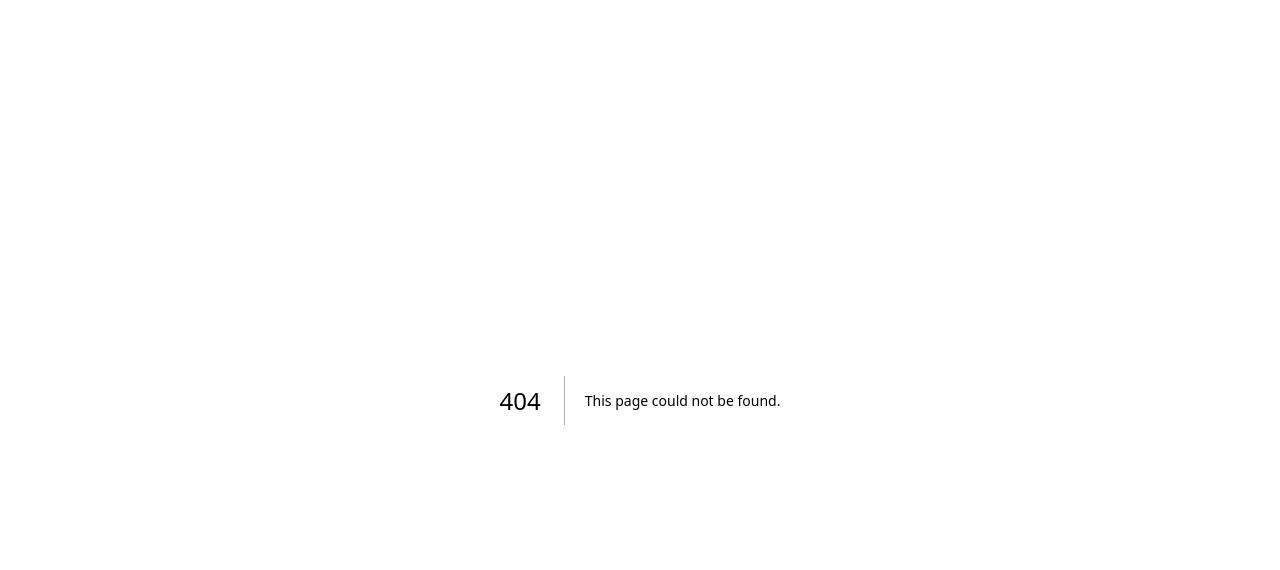
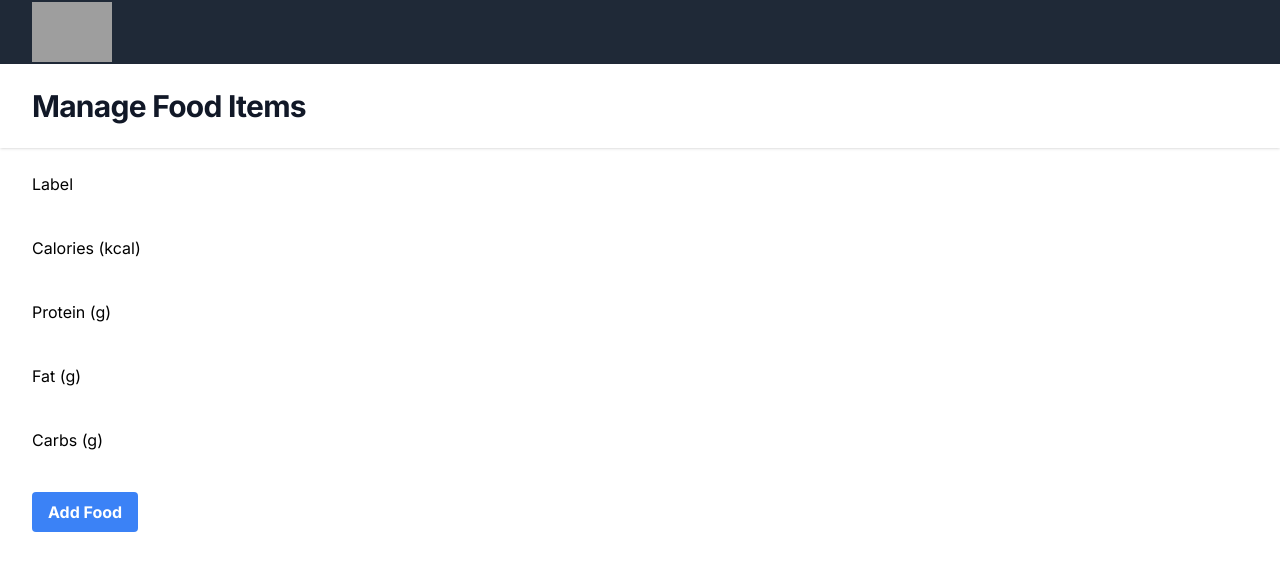
Before and after one commit to nikolaypleshkov/SeeFood, a Next.js app: page /food-create in a window 1280 px wide. Before the commit this address had no page. Shown: the top 570 px of the page. Built offline with nearby package versions, Linux system fonts and the light colour scheme; grey boxes are pictures that could not be loaded.

Commit message:
feat: firebase integration and CRUD operations

```diff
--- a/package.json
+++ b/package.json
@@ -12,6 +12,7 @@
     "@headlessui/react": "^1.7.18",
     "@heroicons/react": "^2.1.1",
     "axios": "^1.6.8",
+    "firebase": "^10.10.0",
     "next": "14.1.3",
     "react": "^18",
     "react-dom": "^18"
--- /dev/null
+++ b/src/app/food-create/page.tsx
@@ -0,0 +1,14 @@
+import Layout from '@/layout'
+import FoodForm from '@/sections/food-form'
+import { NextPage } from 'next'
+import React from 'react'
+
+const FoodCreatePage: NextPage = () => {
+  return (
+    <Layout title='Manage Food Items'>
+        <FoodForm />
+    </Layout>
+  )
+}
+
+export default FoodCreatePage
--- /dev/null
+++ b/src/lib/firebase.ts
@@ -0,0 +1,19 @@
+// Import the functions you need from the SDKs you need
+import { initializeApp } from "firebase/app";
+import { getFirestore } from 'firebase/firestore';
+// TODO: Add SDKs for Firebase products that you want to use
+// https://firebase.google.com/docs/web/setup#available-libraries
+
+// Your web app's Firebase configuration
+const firebaseConfig = {
+  apiKey: "AIzaSyBJTB4dyFOcCNVEYw5fiCbIG1mCvm_QhVE",
+  authDomain: "see-food-fmi.firebaseapp.com",
+  projectId: "see-food-fmi",
+  storageBucket: "see-food-fmi.appspot.com",
+  messagingSenderId: "986108641648",
+  appId: "1:986108641648:web:1c831244f9dca46244cfb5"
+};
+
+// Initialize Firebase
+const app = initializeApp(firebaseConfig);
+export const firestoreDB = getFirestore(app);
--- a/src/model/food.ts
+++ b/src/model/food.ts
@@ -10,6 +10,7 @@ export interface Hint {
 }
 
 export interface Food {
+  id: string; //document id in firestore
   foodId: string;
   label: string;
   knownAs: string;
--- a/src/sections/dashboard.tsx
+++ b/src/sections/dashboard.tsx
@@ -2,18 +2,35 @@
 import { searchFood } from "@/app/actions";
 import { Food, FoodResponse, Hint } from "@/model/food";
 import React from "react";
+import {
+  collection,
+  addDoc,
+  doc,
+  deleteDoc,
+  query,
+  onSnapshot,
+} from "firebase/firestore";
+import { firestoreDB } from "@/lib/firebase";
+import { log } from "console";
+import Link from "next/link";
 
 const DashboardSection = () => {
   const [searchIngr, setSearchIngr] = React.useState<string>("");
   const [foods, setFoods] = React.useState<Hint[] | null>(null);
   const [selectedFood, setSelectedFood] = React.useState<Food[] | null>(null);
+  const [fetchedFoods, setFetchedFoods] = React.useState<Food[] | null>(null);
+  const [totalNutrients, setTotalNutrients] = React.useState({
+    calories: 0,
+    protein: 0,
+    fat: 0,
+    carbs: 0,
+  });
 
   const handleSearchIngr = (e: React.ChangeEvent<HTMLInputElement>) => {
     setSearchIngr(e.target.value);
   };
 
   const handleSelectFood = (food: Food) => {
-    // find if selected food already exist in selectedFood list
     if (selectedFood && selectedFood?.length) {
       const selectedFoodIndex = selectedFood?.find((f) =>
         f.foodId.includes(food.foodId)
@@ -32,6 +49,27 @@ const DashboardSection = () => {
     }
   };
 
+  const saveNutrition = async () => {
+    if (selectedFood) {
+      selectedFood.forEach(async (food) => {
+        try {
+          const docRef = await addDoc(collection(firestoreDB, "nutritions"), {
+            food: food,
+            timestamp: new Date(),
+          });
+          console.log(
+            "Document written with ID: ",
+            docRef.id,
+            " for food: ",
+            food.label
+          );
+        } catch (e) {
+          console.error("Error adding document for food: ", food.label, e);
+        }
+      });
+    }
+  };
+
   const fetchIngredients = async (params: string) => {
     searchFood(params)
       .then((res: FoodResponse | null) => {
@@ -42,14 +80,126 @@ const DashboardSection = () => {
       });
   };
 
+  const deleteFood = async (foodId: string) => {
+    const foodDocRef = doc(firestoreDB, "nutritions", foodId);
+    try {
+      await deleteDoc(foodDocRef);
+      console.log("Food item deleted successfully");
+    } catch (error) {
+      console.error("Error deleting food item: ", error);
+    }
+  };
+
+  React.useEffect(() => {
+    const q = query(collection(firestoreDB, "nutritions"));
+
+    const unsubscribe = onSnapshot(q, (querySnapshot) => {
+      const foodsArray: any = [];
+      querySnapshot.forEach((doc) => {
+        foodsArray.push({ ...doc.data().food, id: doc.id });
+      });
+      setFetchedFoods(foodsArray);
+    });
+
+    return () => unsubscribe();
+  }, []);
+
   React.useEffect(() => {
     fetchIngredients(searchIngr);
   }, [searchIngr]);
 
+  React.useEffect(() => {
+    if (fetchedFoods) {
+      const totals = fetchedFoods.reduce(
+        (acc, food) => {
+          acc.calories += Math.round(food.nutrients.ENERC_KCAL);
+          acc.protein += Math.round(food.nutrients.PROCNT);
+          acc.fat += Math.round(food.nutrients.FAT);
+          acc.carbs += Math.round(food.nutrients.CHOCDF);
+          return acc;
+        },
+        { calories: 0, protein: 0, fat: 0, carbs: 0 }
+      );
+      setTotalNutrients(totals);
+    }
+  }, [fetchedFoods]);
+
   return (
     <div className="container mx-auto p-4 mt-20">
-      <div className="flex justify-between item-center bg-white p-4 shadow rounded">
-        <h1 className="text-xl font-semibold">SeeFood</h1>
+      <div className="flex flex-col justify-between item-center bg-white p-4 shadow rounded">
+        <div className="flex justify-between items-center w-full mb-4">
+          <h1 className="text-xl font-semibold">SeeFood</h1>
+          <Link href="/food-create" passHref>
+            <button className="bg-blue-500 hover:bg-blue-700 text-white font-bold py-2 px-4 rounded">
+              Add Custom Food
+            </button>
+          </Link>
+        </div>
+
+        <table className="min-w-full">
+          <thead className="bg-gray-50">
+            <tr>
+              <th className="text-left font-bold text-gray-500 uppercase tracking-wider p-4">
+                Label
+              </th>
+              <th className="text-left font-bold text-gray-500 uppercase tracking-wider p-4">
+                Kcal
+              </th>
+              <th className="text-left font-bold text-gray-500 uppercase tracking-wider p-4">
+                Protein(g)
+              </th>
+              <th className="text-left font-bold text-gray-500 uppercase tracking-wider p-4">
+                Fat(g)
+              </th>
+              <th className="text-left font-bold text-gray-500 uppercase tracking-wider p-4">
+                Carbs(g)
+              </th>
+              <th className="text-left font-bold text-gray-500 uppercase tracking-wider p-4">
+                Action
+              </th>
+            </tr>
+          </thead>
+
+          <tbody>
+            {fetchedFoods &&
+              fetchedFoods.map((food) => (
+                <tr key={food.label} className="hover:bg-gray-100">
+                  <td className="p-4">{food.label}</td>
+                  <td className="p-4">
+                    {Math.round(food.nutrients.ENERC_KCAL)} kcal
+                  </td>
+                  <td className="p-4">{Math.round(food.nutrients.PROCNT)}g</td>
+                  <td className="p-4">{Math.round(food.nutrients.FAT)}g</td>
+                  <td className="p-4">{Math.round(food.nutrients.CHOCDF)}g</td>
+                  <td className="p-4">
+                    <button
+                      onClick={() => deleteFood(food.id)}
+                      className="text-red-500 hover:text-red-700"
+                    >
+                      Delete
+                    </button>
+                  </td>
+                </tr>
+              ))}
+          </tbody>
+          <tfoot className="bg-gray-200">
+            <tr>
+              <th className="text-left p-4">Total</th>
+              <td className="p-4">
+                <b>{totalNutrients.calories} kcal</b>
+              </td>
+              <td className="p-4">
+                <b>{totalNutrients.protein}g</b>
+              </td>
+              <td className="p-4">
+                <b>{totalNutrients.fat}g</b>
+              </td>
+              <td className="p-4" colSpan={2}>
+                <b>{totalNutrients.carbs}g</b>
+              </td>
+            </tr>
+          </tfoot>
+        </table>
       </div>
 
       <div className="mt-4 bg-white shadow rounded-lg">
@@ -83,7 +233,12 @@ const DashboardSection = () => {
             </div>
           </div>
           <div className="mt-4 w-full">
-            <button className="bg-indigo-600 hover:bg-indigo-700 text-white font-bold py-1 px-4 w-32 rounded-md">
+            <button
+              className="bg-indigo-600 hover:bg-indigo-700 text-white font-bold py-1 px-4 w-32 rounded-md"
+              onClick={() => {
+                saveNutrition();
+              }}
+            >
               Add
             </button>
           </div>
@@ -143,34 +298,6 @@ const DashboardSection = () => {
           </tbody>
         </table>
       </div>
-
-      <div className="mt-4 bg-white shadow rounded-lg">
-        <div className="p-4 border-b">
-          <h2 className="text-lg font-semibold">Nutritional Totals</h2>
-        </div>
-        <table className="min-w-full">
-          <thead className="bg-gray-50">
-            <tr>
-              <th className="text-left font-medium text-gray-500 uppercase tracking-wider p-4">
-                Food Items
-              </th>
-              <th className="text-left font-medium text-gray-500 uppercase tracking-wider p-4">
-                Calories
-              </th>
-              <th className="text-left font-medium text-gray-500 uppercase tracking-wider p-4">
-                Protein
-              </th>
-              <th className="text-left font-medium text-gray-500 uppercase tracking-wider p-4">
-                Carbs
-              </th>
-              <th className="text-left font-medium text-gray-500 uppercase tracking-wider p-4">
-                Fats
-              </th>
-            </tr>
-          </thead>
-          <tbody>{/* TODO: Insert selected foods items here */}</tbody>
-        </table>
-      </div>
     </div>
   );
 };
--- /dev/null
+++ b/src/sections/food-form.tsx
@@ -0,0 +1,144 @@
+"use client";
+import React from "react";
+import { collection, addDoc } from "firebase/firestore";
+import { firestoreDB } from "@/lib/firebase";
+import { useRouter } from "next/navigation";
+
+const FoodForm: React.FC = () => {
+    const router = useRouter();
+  const [formData, setFormData] = React.useState({
+    label: "",
+    calories: "",
+    protein: "",
+    fat: "",
+    carbs: "",
+  });
+
+  const handleChange = (e) => {
+    const { name, value } = e.target;
+    setFormData((prevState) => ({
+      ...prevState,
+      [name]: value,
+    }));
+  };
+
+  const handleSubmit = async (e) => {
+    e.preventDefault();
+    if (
+      !formData.label ||
+      !formData.calories ||
+      !formData.protein ||
+      !formData.fat ||
+      !formData.carbs
+    ) {
+      alert("Please fill in all fields");
+      return;
+    }
+
+    try {
+      await addDoc(collection(firestoreDB, "nutritions"), {
+        food: {
+          label: formData.label,
+          nutrients: {
+            ENERC_KCAL: parseFloat(formData.calories),
+            PROCNT: parseFloat(formData.protein),
+            FAT: parseFloat(formData.fat),
+            CHOCDF: parseFloat(formData.carbs),
+          },
+        },
+        timestamp: new Date(),
+      });
+      alert("Food added successfully");
+
+      setFormData({
+        label: "",
+        calories: "",
+        protein: "",
+        fat: "",
+        carbs: "",
+      });
+      router.replace('/dashboard')
+    } catch (error) {
+      console.error("Error adding document: ", error);
+      alert("Error adding food");
+    }
+  };
+
+  return (
+    <form onSubmit={handleSubmit} className="space-y-4">
+      <div>
+        <label htmlFor="label" className="block">
+          Label
+        </label>
+        <input
+          type="text"
+          name="label"
+          value={formData.label}
+          onChange={handleChange}
+          className="input"
+          required
+        />
+      </div>
+      <div>
+        <label htmlFor="calories" className="block">
+          Calories (kcal)
+        </label>
+        <input
+          type="number"
+          name="calories"
+          value={formData.calories}
+          onChange={handleChange}
+          className="input"
+          required
+        />
+      </div>
+      <div>
+        <label htmlFor="protein" className="block">
+          Protein (g)
+        </label>
+        <input
+          type="number"
+          name="protein"
+          value={formData.protein}
+          onChange={handleChange}
+          className="input"
+          required
+        />
+      </div>
+      <div>
+        <label htmlFor="fat" className="block">
+          Fat (g)
+        </label>
+        <input
+          type="number"
+          name="fat"
+          value={formData.fat}
+          onChange={handleChange}
+          className="input"
+          required
+        />
+      </div>
+      <div>
+        <label htmlFor="carbs" className="block">
+          Carbs (g)
+        </label>
+        <input
+          type="number"
+          name="carbs"
+          value={formData.carbs}
+          onChange={handleChange}
+          className="input"
+          required
+        />
+      </div>
+      <button
+        type="submit"
+        className="bg-blue-500 hover:bg-blue-700 text-white font-bold py-2 px-4 rounded"
+      >
+        Add Food
+      </button>
+    </form>
+  );
+};
+
+export default FoodForm;
```
Also changed, not shown: 1 other file (tests, documents, lock files or other folders).
